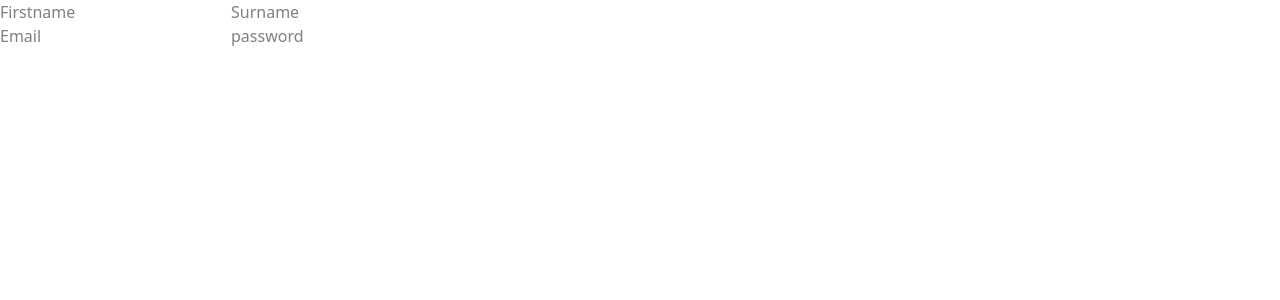
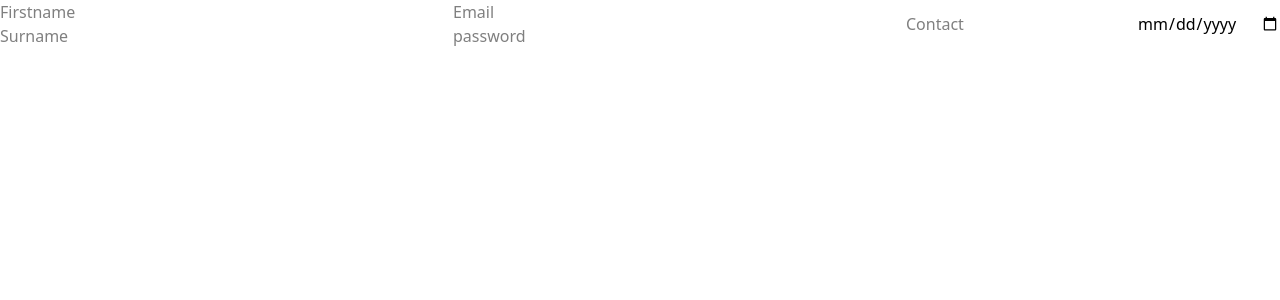
Before and after one commit to nonydev27/signuplogin-page, a React (Vite) app: page / in a window 1280 px wide. Shown: the top 300 px of the page. Built offline with nearby package versions, Linux system fonts and the light colour scheme.

Commit message:
done with main sections

```diff
--- a/src/Components/Signup.jsx
+++ b/src/Components/Signup.jsx
@@ -1,7 +1,7 @@
 export default function Signup() {
   return (
     <>
-      <div className="">
+      <div className="flex">
         {/*  Declaring inputs in sections*/}
         {/* Section 1(First && Surname) */}
         <div>
@@ -14,6 +14,10 @@ export default function Signup() {
           <input type="text" name="email" id="" placeholder="Email" />
           <input type="password" name="password" id="" placeholder="password" />
         </div>
+
+        {/* Section 3(Contact && DOB)*/}
+        <input type="text" name="" id="" placeholder="Contact" />
+        <input type="date" name="" id="" placeholder="dob" />
       </div>
     </>
   );
```
